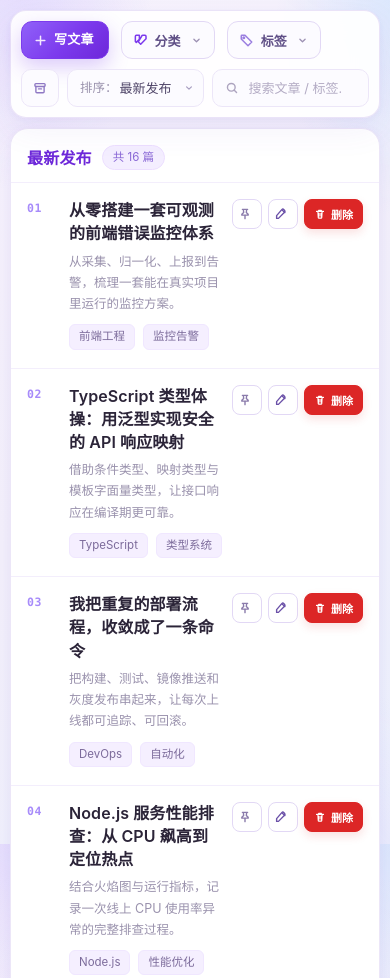
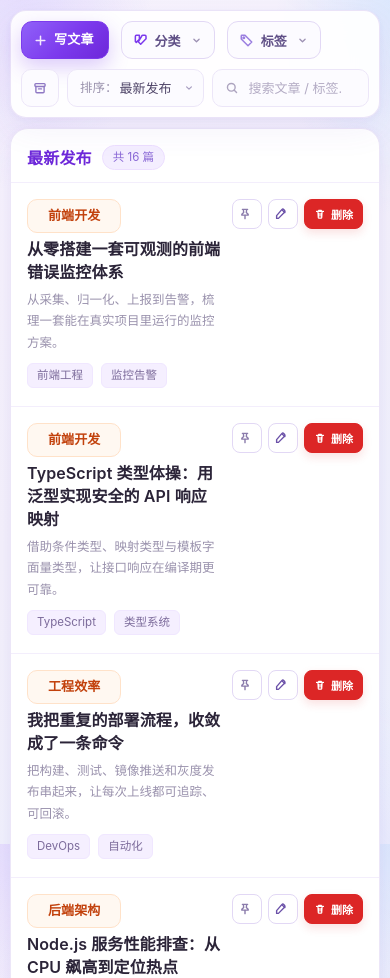
Before and after one commit to fenghanxu/Blog, a plain HTML site: page index.html in a window 390 px wide. Shown: the top 978 px of the page. Drawn offline with Linux system fonts and the light colour scheme.

Commit message:
提交代码

```diff
--- a/assets/css/list.css
+++ b/assets/css/list.css
@@ -188,7 +188,10 @@ svg.icon{width:16px;height:16px;flex:none;fill:none;stroke:currentColor;stroke-w
 }
 @keyframes list-spin{to{transform:rotate(360deg)}}
 .row{
-  display:grid;grid-template-columns:46px minmax(0,1fr) auto;column-gap:16px;
+  --cat-font:13px;
+  --cat-pad-x:20px;
+  --cat-col:102px; /* 4 个字 × 13px + 左右各 20px 内边距 + 8px 余量 */
+  display:grid;grid-template-columns:var(--cat-col) minmax(0,1fr) auto;column-gap:16px;
   padding:19px 28px 21px;
   border-top:1px solid var(--line-soft);
   transition:background .18s;
@@ -196,9 +199,13 @@ svg.icon{width:16px;height:16px;flex:none;fill:none;stroke:currentColor;stroke-w
 .row:hover{background:linear-gradient(90deg,#fbf8ff 0%,#fdfbff 58%,#fff 100%)}
 .row-main{display:block;min-width:0;text-decoration:none;border-radius:10px}
 .row-main:focus-visible{outline:2px solid #cbb8f3;outline-offset:4px}
-.idx{
-  font-family:var(--mono);font-size:12.5px;font-weight:600;letter-spacing:.5px;
-  color:#a78bfa;padding-top:1px;
+.row-cat{display:flex;align-items:center;justify-content:flex-start;min-width:0}
+.category-badge{
+  display:inline-flex;align-items:center;justify-content:center;max-width:100%;
+  padding:6px var(--cat-pad-x);border:1px solid #ffe2c9;border-radius:10px;
+  background:#fff8f1;color:#c2410c;
+  font-size:var(--cat-font);font-weight:600;line-height:1.5;letter-spacing:.1px;
+  text-align:center;white-space:normal;word-break:break-word;
 }
 .row-main{min-width:0}
 .title{margin:0 0 6px;font-size:17.5px;line-height:1.45;font-weight:600;color:#2b2438;letter-spacing:.1px}
@@ -246,7 +253,6 @@ svg.icon{width:16px;height:16px;flex:none;fill:none;stroke:currentColor;stroke-w
 .pin-btn:disabled{opacity:.55;cursor:wait}
 .pin-btn:focus-visible{outline:2px solid #ddd0f7;outline-offset:2px}
 .row.is-pinned{background:linear-gradient(90deg,#fcf9ff 0%,#fdfbff 62%,#fff 100%)}
-.row.is-pinned .idx{color:var(--purple-strong)}
 .delete-btn{
   display:inline-flex;align-items:center;gap:5px;
   height:28px;padding:0 10px;
@@ -499,11 +505,12 @@ svg.icon{width:16px;height:16px;flex:none;fill:none;stroke:currentColor;stroke-w
   .panel{border-radius:18px}
   .panel-head{padding:16px 16px 12px}
   .panel-hint{display:none}
-  .row{grid-template-columns:32px minmax(0,1fr) auto;column-gap:10px;padding:16px 16px 18px}
-  .idx{padding-top:1px;font-size:11.5px}
+  .row{grid-template-columns:minmax(0,1fr) auto;column-gap:10px;padding:16px 16px 18px}
+  .row-cat{grid-column:1;grid-row:1;align-self:start;margin-bottom:5px}
+  .row-main{grid-column:1;grid-row:2}
   .title{font-size:16px;margin:0 0 5px}
   .summary{font-size:12.5px;margin-bottom:10px}
-  .row-side{justify-content:flex-start;gap:12px}
+  .row-side{grid-column:2;grid-row:1 / span 2;justify-content:flex-start;gap:12px}
   .meta{display:none}
   .edit-link{opacity:1;transform:none;width:30px;height:30px;padding:0;justify-content:center;font-size:0}
   .edit-link .icon{width:14px;height:14px}
--- a/assets/js/list.js
+++ b/assets/js/list.js
@@ -212,7 +212,7 @@
     });
   }
 
-  function rowTemplate(item, index) {
+  function rowTemplate(item) {
     const tags = (item.tags || [])
       .map((tag) => `<span class="tag">${Util.escapeHtml(tag)}</span>`)
       .join('');
@@ -223,7 +223,7 @@
 
     return `
       <article class="row${pinned ? ' is-pinned' : ''}" data-id="${Util.escapeHtml(item.id)}">
-        <span class="idx">${Util.pad2(index)}</span>
+        <span class="row-cat"><span class="category-badge">${Util.escapeHtml(Util.categoryLabel(item.cat))}</span></span>
         <a class="row-main" href="${detailUrl}" aria-label="阅读：${Util.escapeHtml(item.title)}">
           <h2 class="title">${Util.escapeHtml(item.title)}</h2>
           <p class="summary">${Util.escapeHtml(item.summary || '暂无摘要')}</p>
@@ -317,7 +317,7 @@
 
     emptyEl.hidden = true;
     listEl.hidden = false;
-    listEl.innerHTML = pageItems.map((item, i) => rowTemplate(item, startIndex + i + 1)).join('');
+    listEl.innerHTML = pageItems.map((item) => rowTemplate(item)).join('');
     rangeEl.textContent = `显示 ${startIndex + 1}-${startIndex + pageItems.length} 篇，共 ${total} 篇`;
     paintPager(totalPages);
   }
```
